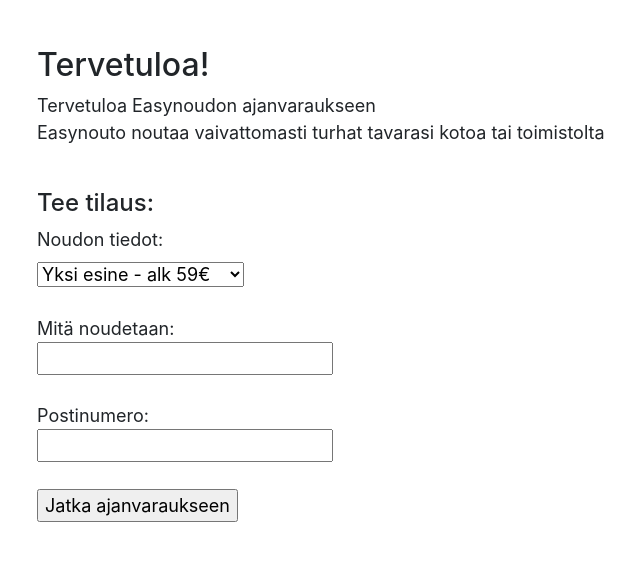
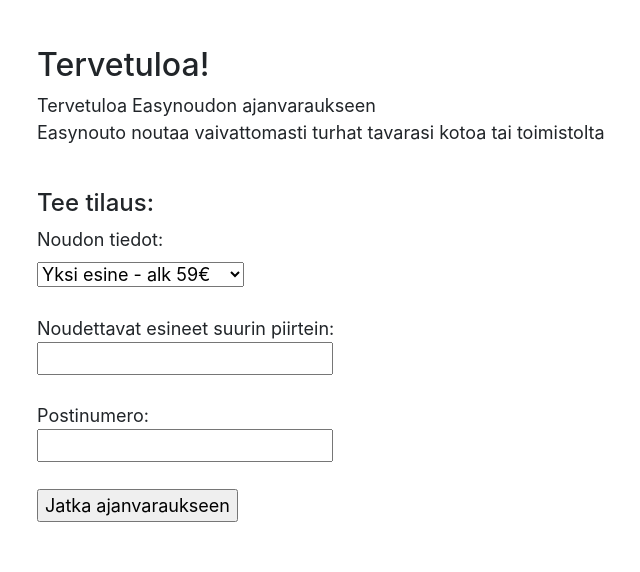
Before and after one commit to lautanal/nouto, a Flask app: page / in a window 1280 px wide. Shown: the part 234-806 px from the top of the page, without its empty margins (228-868 px from the left). Run offline with Flask 2, Linux system fonts and the light colour scheme; some libraries are stand-ins or nearby versions.

Commit message:
Heroku V16a

```diff
--- a/templates/index.html
+++ b/templates/index.html
@@ -17,7 +17,7 @@
     </select>
     <br><br>
 
-    Mitä noudetaan:<br><input type="text" name="kuvaus" maxlength="30" value={{ kuvaus }}><br>
+   Noudettavat esineet suurin piirtein:<br><input type="text" name="kuvaus" maxlength="30" value={{ kuvaus }}><br>
     <br>
     Postinumero:<BR><input type="number" name="postinumero" value={{ postinumero }}><br>
     <br>
--- a/templates/vahvistus.html
+++ b/templates/vahvistus.html
@@ -46,7 +46,7 @@
                 {{ postinumero }} &nbsp {{ kaupunki }}<br>
                 Puhelinnumero:<BR><input type="number" name="puhelin" value={{ puhelin }}><br>
                 Email: <br><input type="email" name="email" value={{ email }}><br>
-                Viesti Easynoudolle:<bR><textarea name="viesti" rows="3" Cols="80"></textarea>
+                Viesti Easynoudolle (ajo-ohjeet, ovikoodi, ym.):<br><textarea name="viesti" rows="3" Cols="80"></textarea>
             </p>
             <input type="checkbox" id="ehdot" name="ehdot">
             <label for="ehdot">Hyväksyn <a href="https://www.easynouto.fi/palveluehdot/">palveluehdot</a></label>
```
Also changed, not shown: 1 other file.
